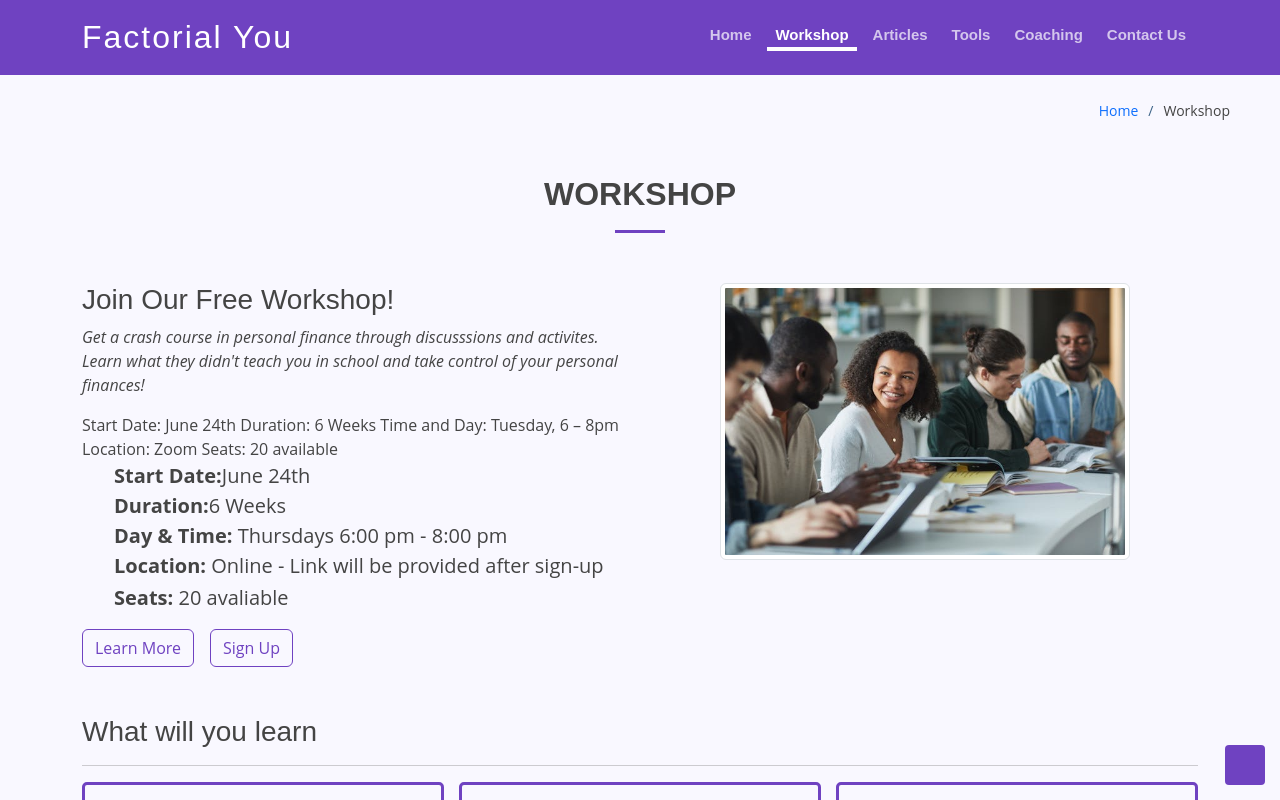
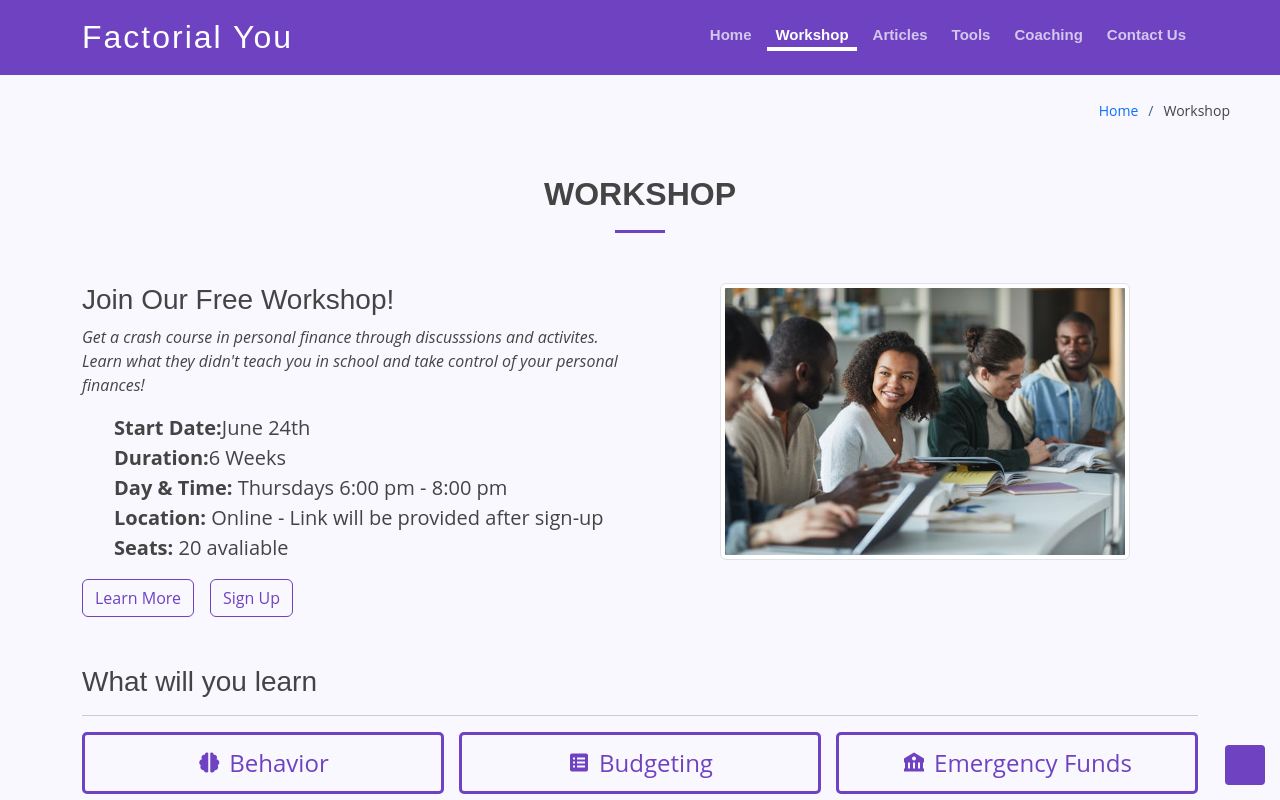
Before and after one commit to FactorialYou/website, a React (Create React App) app: page /Workshop in a window 1280 px wide. Shown: the top 800 px of the page. Built offline with nearby package versions, Linux system fonts and the light colour scheme; some icons are missing.

Commit message:
updating icons

```diff
--- a/src/page/WorkshopPage.jsx
+++ b/src/page/WorkshopPage.jsx
@@ -14,36 +14,25 @@ const WorkshopPage = () => {
                     <p class="fst-italic">
                         Get a crash course in personal finance through discusssions and activites. Learn what they didn't teach you in school and take control of your personal finances!
                     </p>
-
-
-
-                    Start Date: June 24th
-                    Duration: 6 Weeks
-
-                    Time and Day: Tuesday, 6 – 8pm
-                    Location: Zoom
-                    Seats: 20 available
-
-                    <div class="d-flex fs-5">
+                    <div class="d-flex align-items-center fs-5">
                         <box-icon type="solid" name='calendar'></box-icon>
                         <span class="ms-2"><strong>Start Date:</strong>June 24th</span>
                     </div>
-                    <div class="d-flex fs-5">
+                    <div class="d-flex align-items-center fs-5">
                         <box-icon name='hourglass' type='solid' ></box-icon>
                         <span class="ms-2"><strong>Duration:</strong>6 Weeks</span>
                     </div>
-
-                    <div class="d-flex fs-5">
-                        <box-icon type="solid" name='calendar'></box-icon>
+                    <div class="d-flex align-items-center fs-5">
+                        <box-icon type="solid" name='time'></box-icon>
                         <span class="ms-2"><strong>Day & Time:</strong> Thursdays 6:00 pm - 8:00 pm</span>
                     </div>
-                    <div class="d-flex fs-5">
+                    <div class="d-flex align-items-center fs-5">
                         <box-icon name='location-plus' type='solid' ></box-icon>
                         <span class="ms-2"><strong>Location:</strong> Online - Link will be provided after sign-up</span>
                     </div>
 
-                    <div class="fs-5">
-                        <box-icon name='male' type='solid' ></box-icon>
+                    <div class="d-flex align-items-center fs-5">
+                        <box-icon name='group' type='solid' ></box-icon>
                         <span class="ms-2"><strong>Seats:</strong> 20 avaliable</span>
                     </div>
                     <div class="d-flex mt-3">
```
